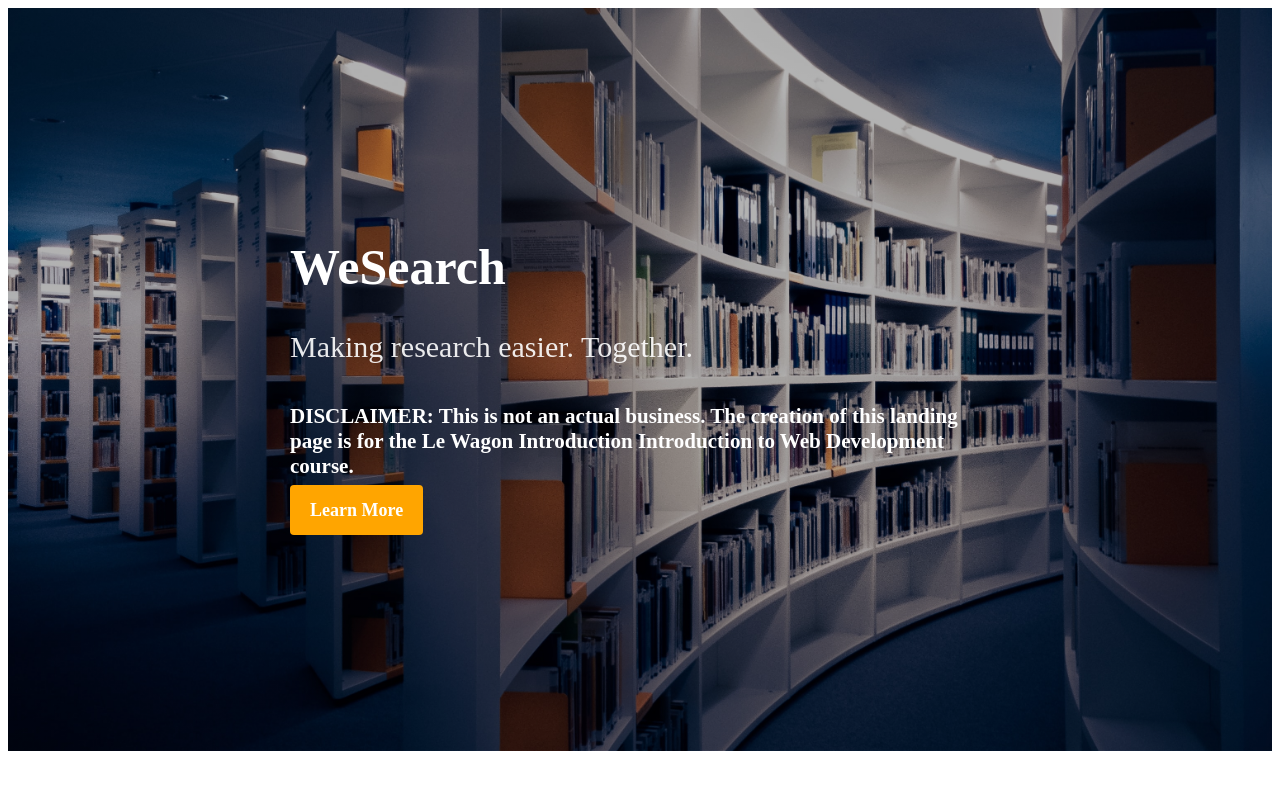
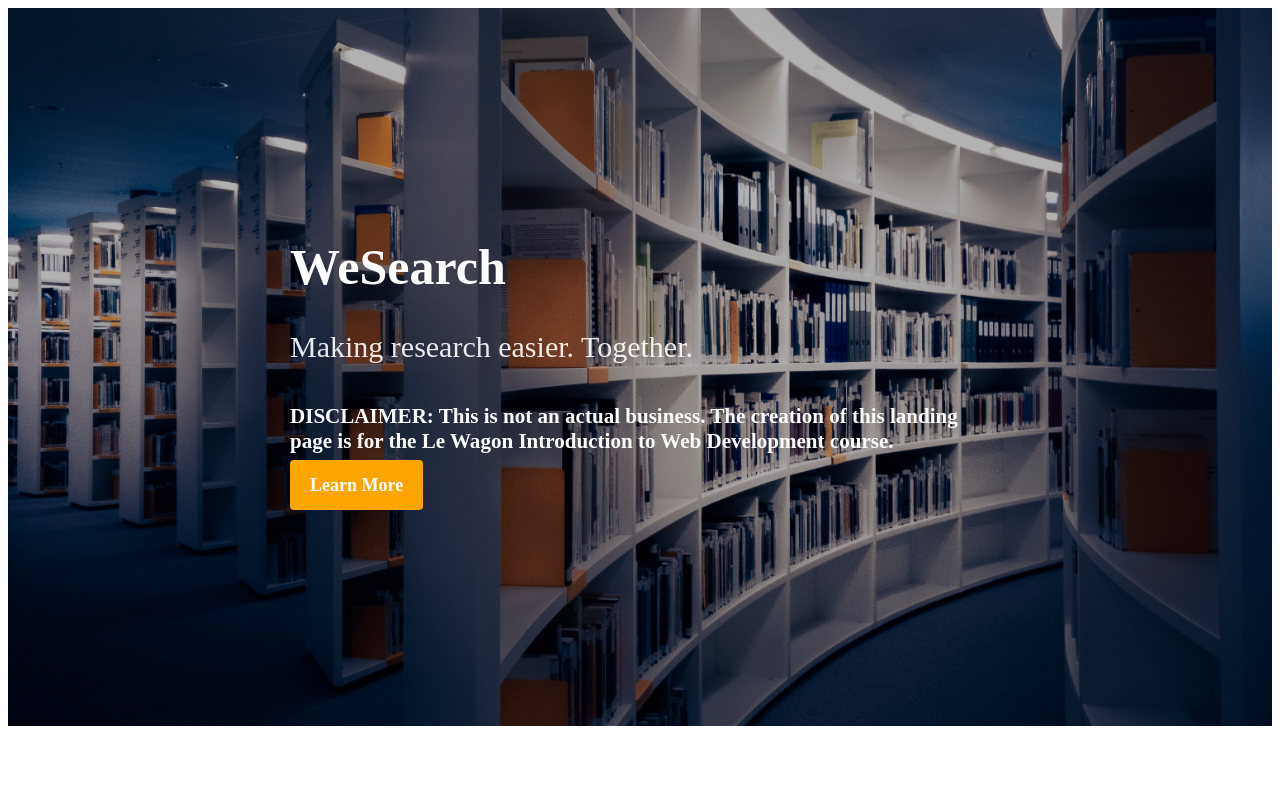
Before and after one commit to johnfloydkenneth-samson/landing, a plain HTML site: page index.html in a window 1280 px wide. Shown: the top 800 px of the page. Drawn offline with Linux system fonts and the light colour scheme; a script that the page names is missing.

Commit message:
Update index.html

```diff
--- a/index.html
+++ b/index.html
@@ -23,7 +23,7 @@
 			<div class="container">
 				<h1>WeSearch</h1>
 				<h2>Making research easier. Together.</h2>
-				<h3>DISCLAIMER: This is not an actual business. The creation of this landing page is for the Le Wagon Introduction Introduction to Web Development course.</h3>
+				<h3>DISCLAIMER: This is not an actual business. The creation of this landing page is for the Le Wagon Introduction to Web Development course.</h3>
 				<a href="#survey-section" class="btn-orange">Learn More</a>
 			</div>
 		</div>
```
